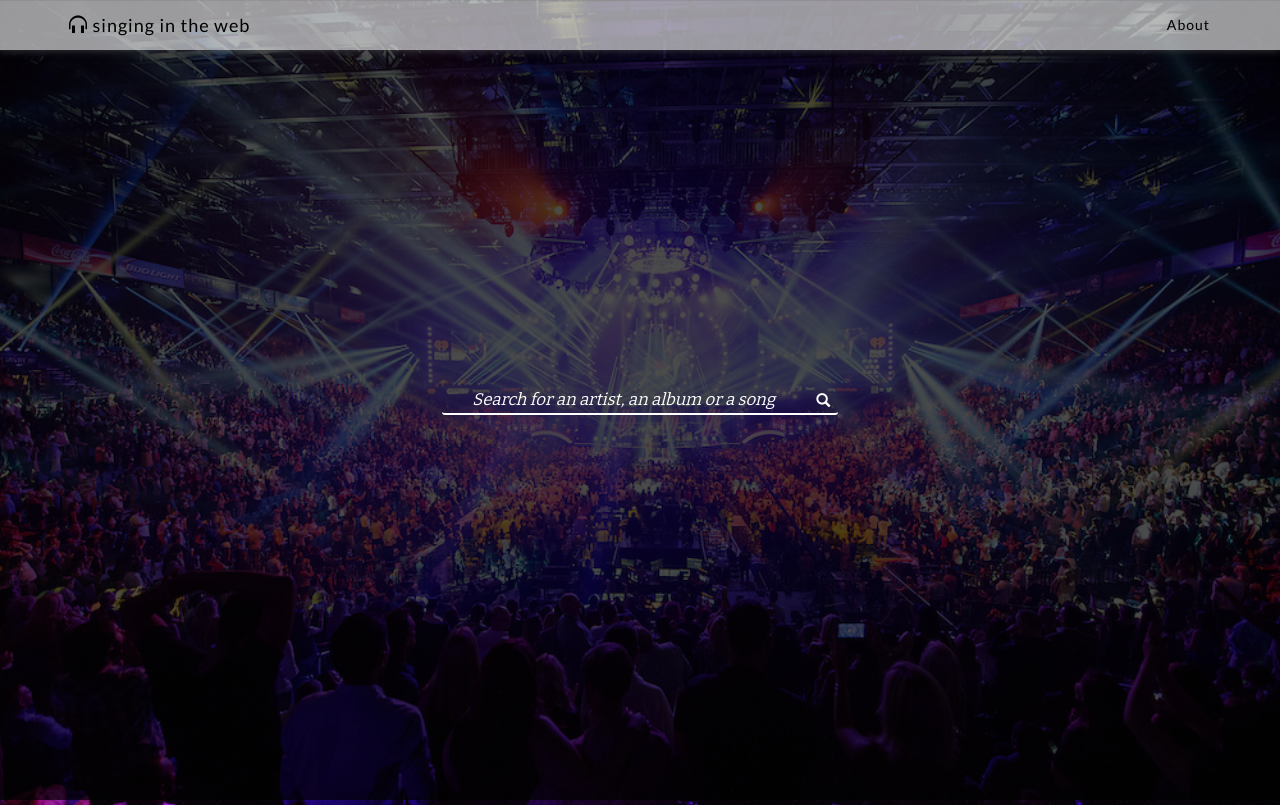
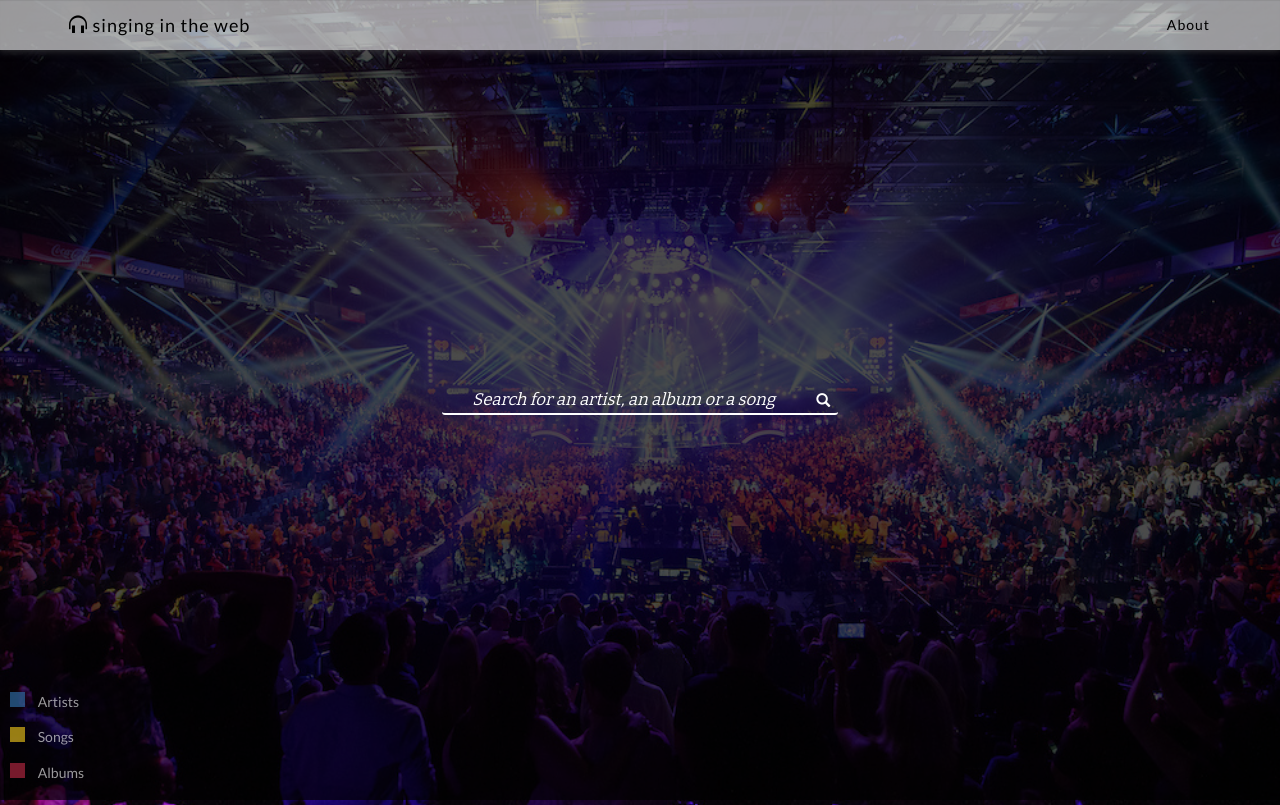
Before and after one commit to quentinpigne/singing_in_the_web, a Django app: page / in a window 1280 px wide. Run offline with Django 3.2, Linux system fonts and the light colour scheme; parts of the project's set-up code (start-up, migrations or seed data) failed here and were passed over; some libraries are stand-ins or nearby versions.

Commit message:
Ajout de la legend sur index.html

```diff
--- a/songs/static/songs/css/style.css
+++ b/songs/static/songs/css/style.css
@@ -61,6 +61,65 @@ section {
     min-height: 100%;
 }
 
+footer {
+	position: fixed;
+	bottom: 0px;
+}
+
+#legend {
+	font-family: 'Lato', sans-serif;
+	opacity: 0.6
+}
+
+#artists {
+	margin-left: 10px;
+}
+
+#artists-color {
+	height: 15px;
+	width: 15px;
+	background-color: #357AB7;
+	display: inline-block;
+}
+
+#artists-text {
+	display: inline-block;
+	margin-left: 10px;
+}
+
+#songs {
+	margin-left: 10px;
+}
+
+#songs-color {
+	height: 15px;
+	width: 15px;
+	background-color: #FCD21C;
+	display: inline-block;
+}
+
+#songs-text {
+	display: inline-block;
+	margin-left: 10px;
+}
+
+#albums {
+	margin-bottom: 10px;
+	margin-left: 10px;
+}
+
+#albums-color {
+	height: 15px;
+	width: 15px;
+	background-color: #C72C48;
+	display: inline-block;
+}
+
+#albums-text {
+	display: inline-block;
+	margin-left: 10px;
+}
+
 #graph {
     background-color: rgba(0, 0, 0, 0.7);
     height: 14rem;
--- a/songs/templates/songs/index.html
+++ b/songs/templates/songs/index.html
@@ -44,6 +44,22 @@
             </div>
         </div>
     </section>
+    <footer class="footer">
+    	<div id="legend">
+    		<div id="artists">
+    			<div id="artists-color"></div>
+    			<h5 id="artists-text">Artists</h5>
+    		 </div>
+			 <div id="songs">
+    			<div id="songs-color"></div>
+    			<h5 id="songs-text">Songs</h5>
+    		 </div>
+    		 <div id="albums">
+    			<div id="albums-color"></div>
+    			<h5 id="albums-text">Albums</h5>
+    		 </div>
+    	</div>
+    </footer>
 
     <script src="{% static 'songs/js/jquery-1.12.0.min.js' %}"></script>
     <script src="{% static 'songs/js/bootstrap.min.js' %}"></script>
```
